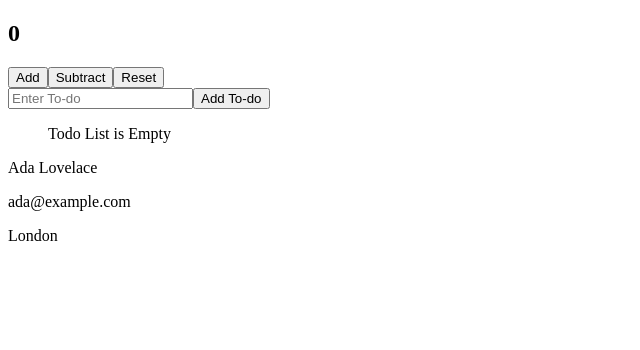
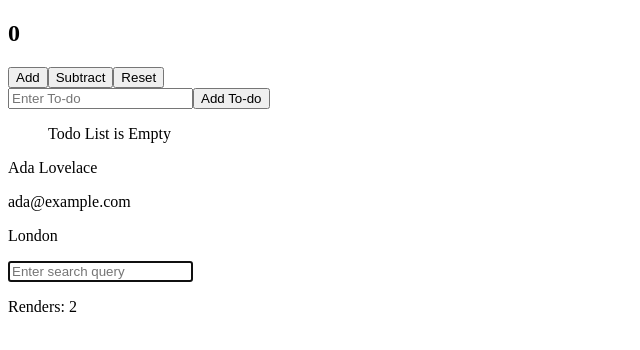
Before and after one commit to Adebayorr/react-hooks, a React (Vite) app: page / in a window 1280 px wide. Shown: the top 350 px of the page, without its empty margins (0-640 px from the left). Built offline with nearby package versions, Linux system fonts and the light colour scheme.

Commit message:
complete SearchBox component

```diff
--- a/src/App.jsx
+++ b/src/App.jsx
@@ -1,6 +1,7 @@
 import './App.css'
 import Counter from './components/Counter'
 import ProfileCard from './components/ProfileCard'
+import SearchBox from './components/SearchBox'
 import TodoList from './components/TodoList'
 
 function App() {
@@ -10,6 +11,7 @@ function App() {
       <Counter />
       <TodoList />
       <ProfileCard />
+      <SearchBox />
      </>
   )
 }
--- a/src/components/SearchBox.jsx
+++ b/src/components/SearchBox.jsx
@@ -0,0 +1,34 @@
+import { useState, useRef, useEffect } from "react"
+
+function SearchBox() {
+    const inputRef = useRef(null)
+    const renderCountRef = useRef(0)
+    const [inputValue, setInputValue] = useState('')
+    renderCountRef.current += 1
+
+    useEffect(() =>{
+        let inputElem = inputRef.current
+        inputElem.focus()
+    }, [])
+
+    const updateInput = (event) => {
+        setInputValue(event.target.value)
+
+    }
+    return (
+        <div>
+            <input
+                type="text"
+                placeholder="Enter search query"
+                ref={inputRef}
+                value={inputValue}
+                onChange={updateInput}
+            />
+            <p>{inputValue}</p>
+            <p>Renders: {renderCountRef.current}</p>
+
+        </div>
+    )
+}
+
+export default SearchBox
```
